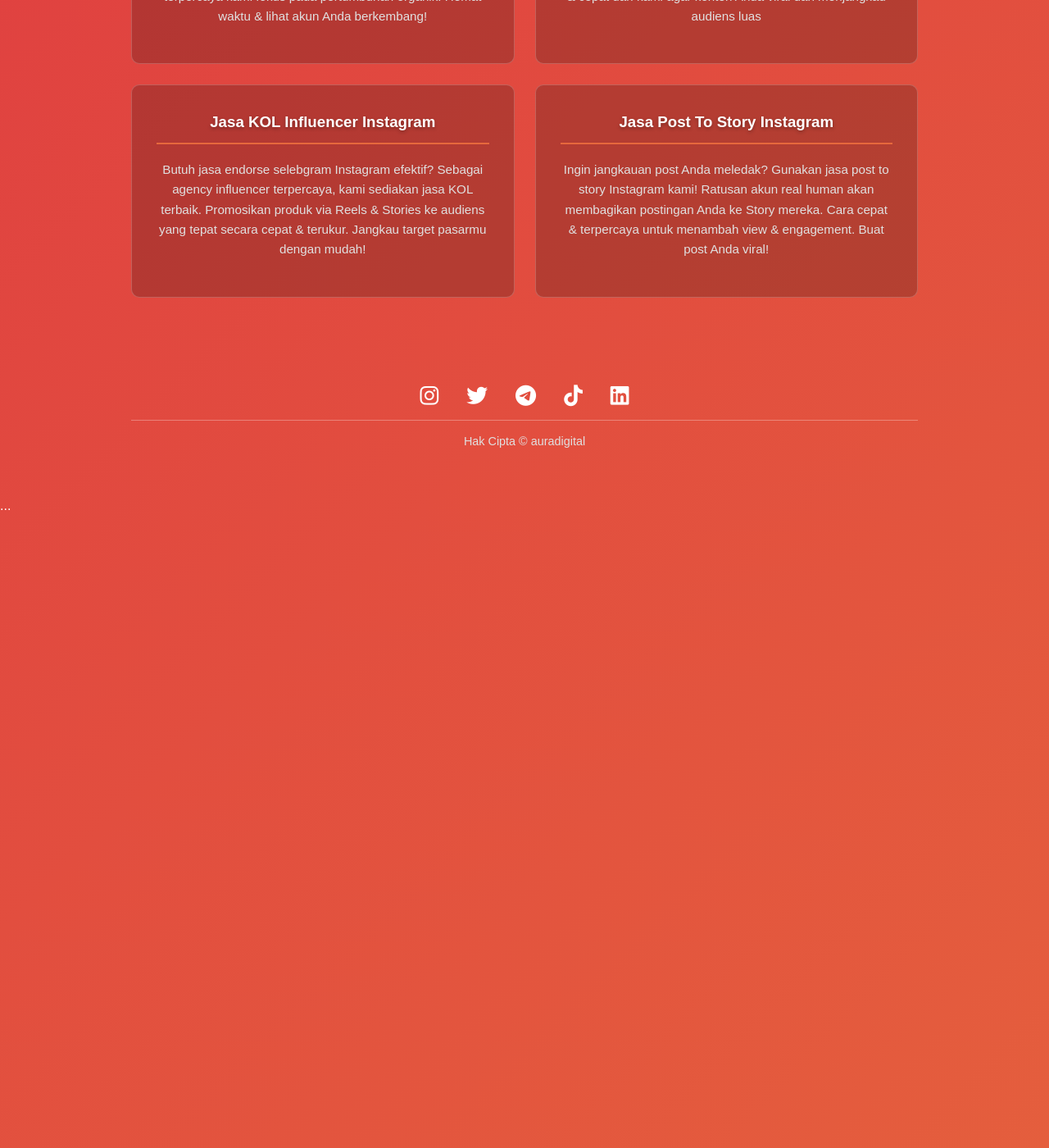
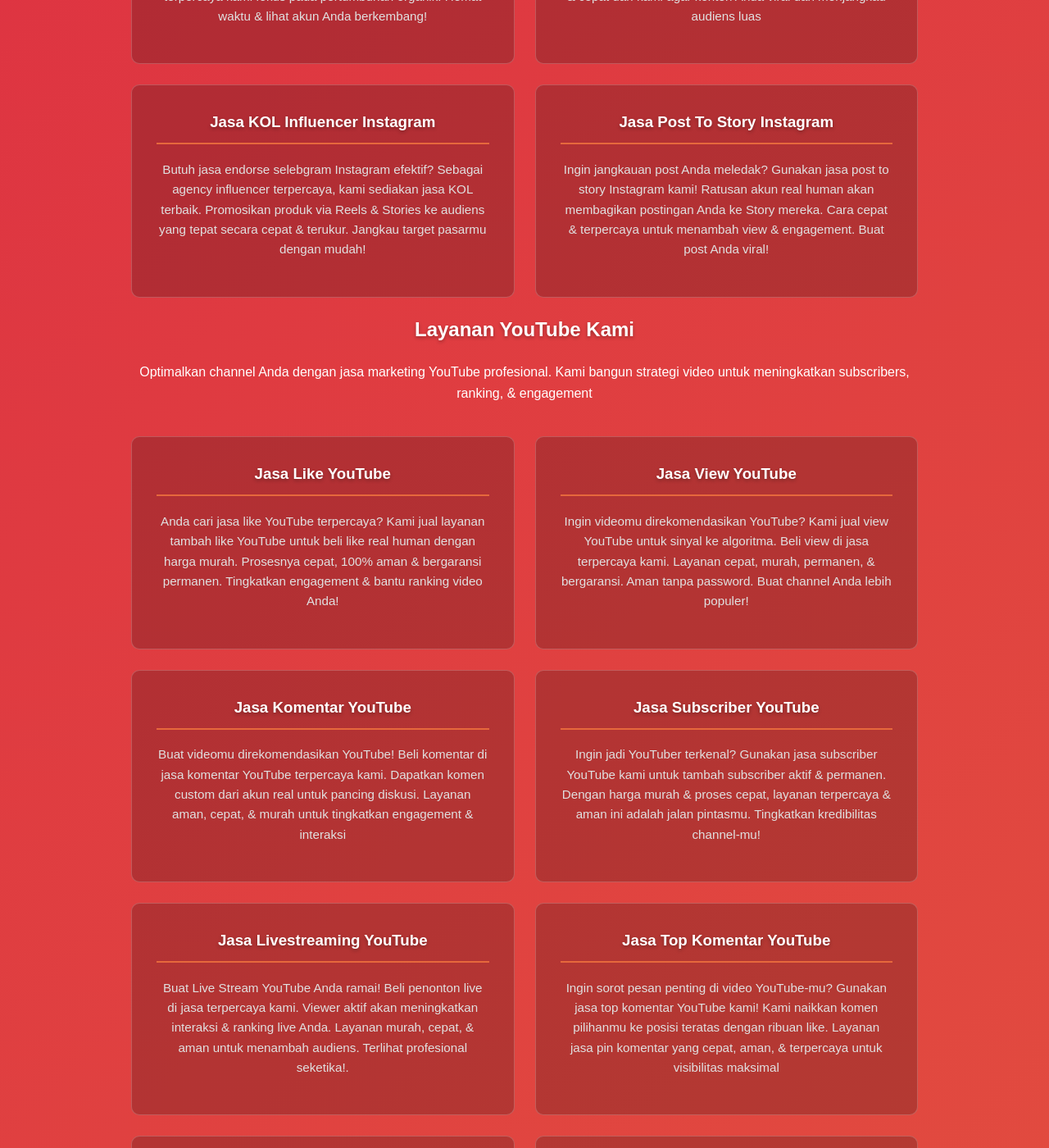
Before and after one commit to AzkaAtta/azkaatta.github.io, a Jekyll site: the page built from layanan.html, in a window 1280 px wide and 1400 px high, scrolled down 4332 px. Shown: the whole window at 82% size. Built offline with Jekyll 4.4.1, drawn with Linux system fonts in a browser that asks for light colours; some of the changed text lies outside the part shown.

Commit message:
Update layanan.html

```diff
--- a/layanan.html
+++ b/layanan.html
@@ -167,3 +167,69 @@
       <p>Ingin jangkauan post Anda meledak? Gunakan jasa post to story Instagram kami! Ratusan akun real human akan membagikan postingan Anda ke Story mereka. Cara cepat & terpercaya untuk menambah view & engagement. Buat post Anda viral!</p>
     </div>
   </div>
+
+       <div class="page-content">
+  <h2 style="text-align: center;">Layanan YouTube Kami</h2>
+  <p style="text-align: center;">Optimalkan channel Anda dengan jasa marketing YouTube profesional. Kami bangun strategi video untuk meningkatkan subscribers, ranking, & engagement</p>
+
+  <div class="service-grid">
+    <div class="service-card">
+      <h3>Jasa Like YouTube</h3>
+      <p>Anda cari jasa like YouTube terpercaya? Kami jual layanan tambah like YouTube untuk beli like real human dengan harga murah. Prosesnya cepat, 100% aman & bergaransi permanen. Tingkatkan engagement & bantu ranking video Anda!</p>
+    </div>
+
+    <div class="service-card">
+      <h3>Jasa View YouTube</h3>
+      <p>Ingin videomu direkomendasikan YouTube? Kami jual view YouTube untuk sinyal ke algoritma. Beli view di jasa terpercaya kami. Layanan cepat, murah, permanen, & bergaransi. Aman tanpa password. Buat channel Anda lebih populer!</p>
+    </div>
+
+    <div class="service-card">
+      <h3>Jasa Komentar YouTube</h3>
+      <p>Buat videomu direkomendasikan YouTube! Beli komentar di jasa komentar YouTube terpercaya kami. Dapatkan komen custom dari akun real untuk pancing diskusi. Layanan aman, cepat, & murah untuk tingkatkan engagement & interaksi</p>
+    </div>
+
+    <div class="service-card">
+      <h3>Jasa Subscriber YouTube</h3>
+      <p>Ingin jadi YouTuber terkenal? Gunakan jasa subscriber YouTube kami untuk tambah subscriber aktif & permanen. Dengan harga murah & proses cepat, layanan terpercaya & aman ini adalah jalan pintasmu. Tingkatkan kredibilitas channel-mu!</p>
+    </div>
+
+    <div class="service-card">
+      <h3>Jasa Livestreaming YouTube</h3>
+      <p>Buat Live Stream YouTube Anda ramai! Beli penonton live di jasa terpercaya kami. Viewer aktif akan meningkatkan interaksi & ranking live Anda. Layanan murah, cepat, & aman untuk menambah audiens. Terlihat profesional seketika!.</p>
+    </div>
+
+    <div class="service-card">
+      <h3>Jasa Top Komentar YouTube</h3>
+      <p>Ingin sorot pesan penting di video YouTube-mu? Gunakan jasa top komentar YouTube kami! Kami naikkan komen pilihanmu ke posisi teratas dengan ribuan like. Layanan jasa pin komentar yang cepat, aman, & terpercaya untuk visibilitas maksimal</p>
+    </div>
+
+
+	<div class="service-card">
+      <h3>Jasa Komen Ke Komentar YouTube</h3>
+      <p>Buat diskusi aktif di videomu! Dengan jasa komen ke komentar YouTube kami, setiap thread jadi ramai. Dapatkan balasan (reply) natural dari akun real. Layanan aman, cepat, & terpercaya untuk meningkatkan engagement dan interaksi</p>
+    </div>
+
+
+	<div class="service-card">
+      <h3>Jasa Komen Livestreaming YouTube</h3>
+      <pBuat diskusi di Live YouTube-mu! Gunakan jasa komen live kami agar chat ramai & interaktif. Anda bisa custom komen untuk pancing audiens. Layanan terpercaya, cepat, & murah dari akun aktif. Aman untuk tingkatkan engagement & Super Chat</p>
+    </div>
+
+
+	<div class="service-card">
+      <h3>Jasa Share YouTube</h3>
+      <p>Beli share YouTube & picu videomu jadi viral! Jasa bagikan YouTube kami cara cepat untuk masuk rekomendasi. Share dari akun aktif & real. Layanan murah, aman, & terpercaya. Tambah share & lihat jangkauan videomu meledak!</p>
+    </div>
+
+
+	<div class="service-card">
+      <h3>Jasa Save/Favorite YouTube</h3>
+      <p>Buat videomu direkomendasikan algoritma! Beli Save to Playlist di jasa terpercaya kami. Ribuan 'save' dari akun real adalah sinyal kuat untuk masuk rekomendasi. Layanan aman, cepat, & murah untuk membuat konten Anda viral</p>
+    </div>
+
+
+	<div class="service-card">
+      <h3>Jasa KOL Influencer YouTube</h3>
+      <p>Butuh jasa endorse YouTuber efektif? Sebagai agency influencer terpercaya, kami sediakan jasa KOL YouTube terbaik. Promosikan produk via video & Shorts ke audiens yang tepat secara cepat & terukur. Jangkau target pasarmu dengan mudah!</p>
+    </div>
+   </div>
```
